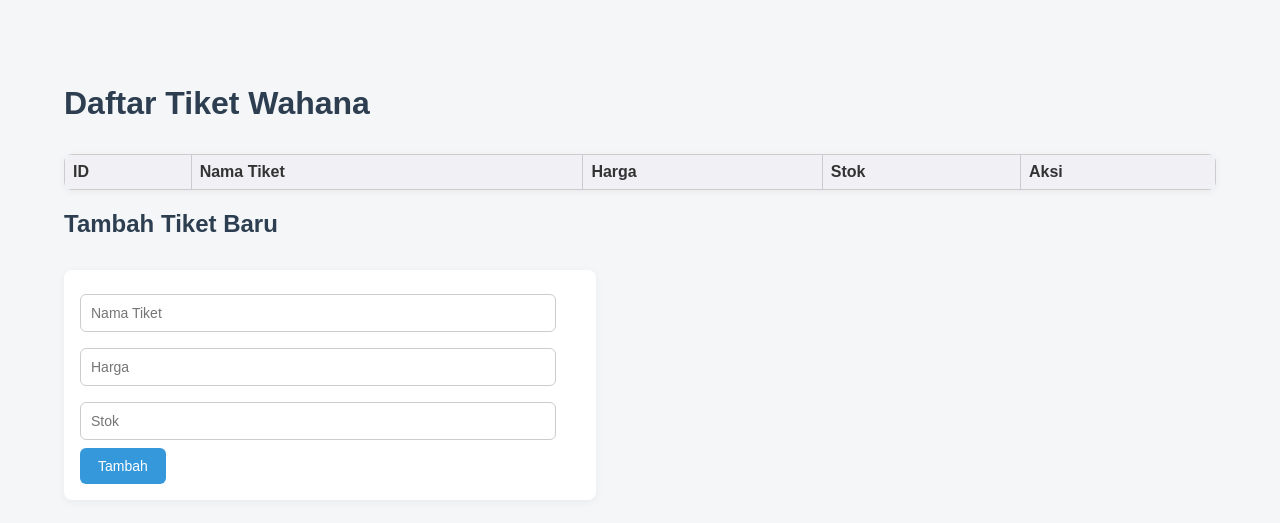
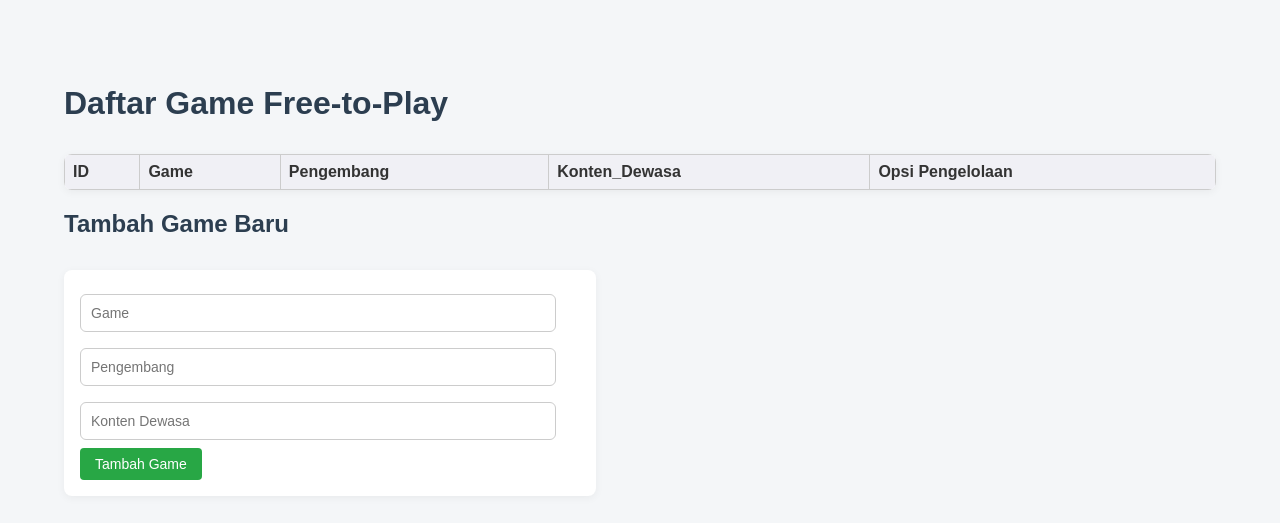
Before and after one commit to rizkiiirr/uas-asj-percobaan1, a Flask app: page / in a window 1280 px wide. Shown: the top 523 px of the page. Run offline with Flask 3, Linux system fonts and the light colour scheme; data that the repository does not hold is empty.

Commit message:
tampilan web

```diff
--- a/app.py
+++ b/app.py
@@ -35,56 +35,56 @@ def get_db_connection():
 def index():
     conn = get_db_connection()
     cursor = conn.cursor(dictionary=True)
-    cursor.execute("SELECT * FROM tickets")
-    tickets = cursor.fetchall()
+    cursor.execute("SELECT * FROM f2p_games")
+    f2p_games = cursor.fetchall()
     cursor.close()
     conn.close()
-    return render_template('index.html', tickets=tickets)
+    return render_template('index.html', games=f2p_games)
 
 @app.route('/add', methods=['POST'])
-def add_ticket():
-    nama_tiket = request.form['nama_tiket']
-    harga = request.form['harga']
-    stok = request.form['stok']
+def add_game():
+    game = request.form['game']
+    pengembang = request.form['pengembang']
+    konten_dewasa = request.form['konten_dewasa']
 
     conn = get_db_connection()
     cursor = conn.cursor()
-    cursor.execute("INSERT INTO tickets (nama_tiket, harga, stok) VALUES (%s, %s, %s)", (nama_tiket, harga, stok))
+    cursor.execute("INSERT INTO f2p_games (game, pengembang, konten_dewasa) VALUES (%s, %s, %s)", (game, pengembang, konten_dewasa))
     conn.commit()
     cursor.close()
     conn.close()
     return redirect(url_for('index'))
 
 @app.route('/edit/<int:id>')
-def edit_ticket_view(id):
+def edit_game(id):
     conn = get_db_connection()
     cursor = conn.cursor(dictionary=True)
-    cursor.execute("SELECT * FROM tickets WHERE id = %s", (id,))
-    ticket = cursor.fetchone()
+    cursor.execute("SELECT * FROM f2p_games WHERE id = %s", (id,))
+    game = cursor.fetchone()
     cursor.close()
     conn.close()
-    return render_template('edit.html', ticket=ticket)
+    return render_template('edit.html', game=game)
 
 @app.route('/update/<int:id>', methods=['POST'])
-def update_ticket(id):
-    nama_tiket = request.form['nama_tiket']
-    harga = request.form['harga']
-    stok = request.form['stok']
+def update_game(id):
+    game = request.form['game']
+    pengembang = request.form['pengembang']
+    konten_dewasa = request.form['konten_dewasa']
 
     conn = get_db_connection()
     cursor = conn.cursor()
-    cursor.execute("UPDATE tickets SET nama_tiket = %s, harga = %s, stok = %s WHERE id = %s",
-                   (nama_tiket, harga, stok, id))
+    cursor.execute("UPDATE f2p_games SET game = %s, pengembang = %s, konten_dewasa = %s WHERE id = %s",
+                   (game, pengembang, konten_dewasa, id))
     conn.commit()
     cursor.close()
     conn.close()
     return redirect(url_for('index'))
 
 @app.route('/delete/<int:id>', methods=['POST'])
-def delete_ticket(id):
+def delete_game(id):
     conn = get_db_connection()
     cursor = conn.cursor()
-    cursor.execute("DELETE FROM tickets WHERE id = %s", (id,))
+    cursor.execute("DELETE FROM f2p_games WHERE id = %s", (id,))
     conn.commit()
     cursor.close()
     conn.close()
--- a/static/style.css
+++ b/static/style.css
@@ -56,20 +56,28 @@ input[type="number"] {
     box-sizing: border-box;
 }
 
-button {
-    padding: 10px 18px;
-    background-color: #3498db;
+.btn {
+    padding: 8px 15px;
+    border: none;
+    border-radius: 4px;
     color: white;
-    border: none;
-    border-radius: 6px;
     cursor: pointer;
+    text-decoration: none; /* Untuk membuat link <a> terlihat seperti tombol */
+    display: inline-block;
     font-size: 14px;
-    transition: background-color 0.3s ease;
+    text-align: center;
+}
+.btn:hover {
+    opacity: 0.9;
 }
 
-button:hover {
-    background-color: #2980b9;
-}
+/* Warna spesifik untuk setiap tombol */
+.btn-edit    { background-color: #ffc107; color: #212529; } /* Kuning */
+.btn-hapus   { background-color: #dc3545; } /* Merah */
+.btn-tambah  { background-color: #28a745; } /* Hijau */
+.btn-update  { background-color: #007bff; } /* Biru */
+.btn-batal   { background-color: #6c757d; } /* Abu-abu */
+
 
 a {
     color: #3498db;
--- a/templates/index.html
+++ b/templates/index.html
@@ -2,7 +2,7 @@
 <html lang="en">
 <head>
     <link rel="stylesheet" href="{{ url_for('static', filename='style.css') }}">
-    <title>Pemesanan Tiket Wahana Hiburan</title>
+    <title>Game F2P</title>
     <style> /* CSS Sederhana */
         body { font-family: sans-serif; margin: 2em; }
         table { width: 100%; border-collapse: collapse; }
@@ -11,33 +11,37 @@
     </style>
 </head>
 <body>
-    <h1>Daftar Tiket Wahana</h1>
+    <h1>Daftar Game Free-to-Play</h1>
     <table>
         <tr>
-            <th>ID</th><th>Nama Tiket</th><th>Harga</th><th>Stok</th><th>Aksi</th>
+            <th>ID</th>
+            <th>Game</th>
+            <th>Pengembang</th>
+            <th>Konten_Dewasa</th>
+            <th>Opsi Pengelolaan</th>
         </tr>
-        {% for ticket in tickets %}
+        {% for game in games %}
         <tr>
-            <td>{{ ticket.id }}</td>
-            <td>{{ ticket.nama_tiket }}</td>
-            <td>{{ ticket.harga }}</td>
-            <td>{{ ticket.stok }}</td>
+            <td>{{ game.id }}</td>
+            <td>{{ game.game }}</td>
+            <td>{{ game.pengembang }}</td>
+            <td>{{ game.konten_dewasa }}</td>
             <td>
-                <a href="{{ url_for('edit_ticket_view', id=ticket.id) }}">Edit</a>
-                <form action="{{ url_for('delete_ticket', id=ticket.id) }}" method="post" style="display:inline;">
-                    <button type="submit">Hapus</button>
+                <a href="{{ url_for('edit_game', id=game.id) }}" class="btn btn-edit">Edit</a>
+                <form action="{{ url_for('delete_game', id=game.id) }}" method="post" style="display:inline; margin:0; padding:0; box-shadow:none; background: none; border: none;">
+                    <button type="submit" class="btn btn-hapus">Hapus</button>
                 </form>
             </td>
         </tr>
         {% endfor %}
     </table>
 
-    <h2>Tambah Tiket Baru</h2>
-    <form action="{{ url_for('add_ticket') }}" method="post">
-        <input type="text" name="nama_tiket" placeholder="Nama Tiket" required>
-        <input type="number" name="harga" placeholder="Harga" required>
-        <input type="number" name="stok" placeholder="Stok" required>
-        <button type="submit">Tambah</button>
+    <h2>Tambah Game Baru</h2>
+    <form action="{{ url_for('add_game') }}" method="post">
+        <input type="text" name="game" placeholder="Game" required>
+        <input type="text" name="pengembang" placeholder="Pengembang" required>
+        <input type="text" name="konten_dewasa" placeholder="Konten Dewasa" required>
+        <button type="submit" class="btn btn-tambah">Tambah Game</button>
     </form>
 </body>
 </html>
```
Also changed, not shown: docker-compose.yml (+4 -23 lines), templates/edit.html (+8 -8 lines).
